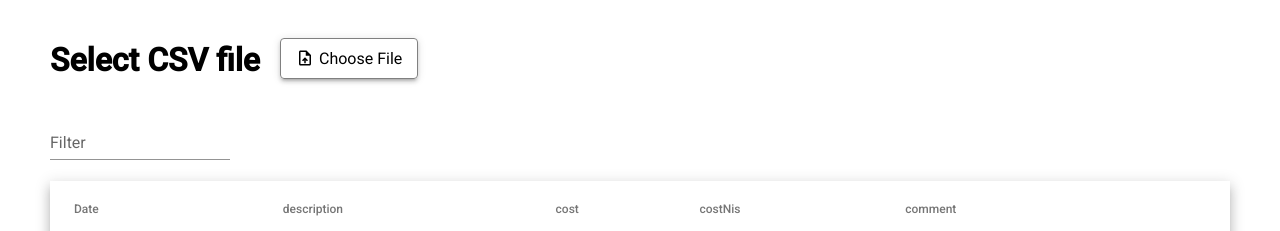
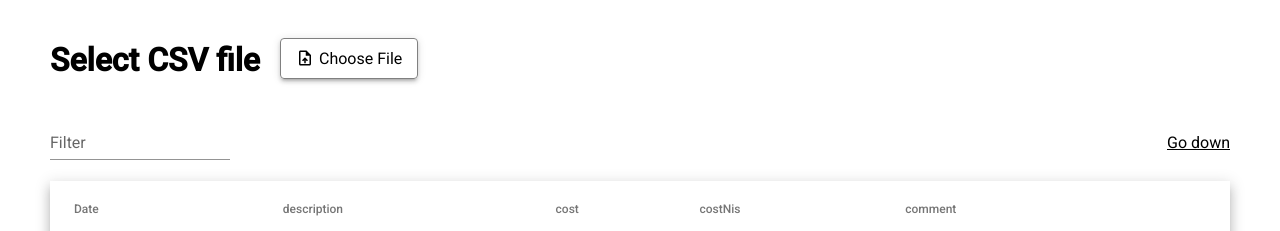
Before and after one commit to Vladi-ed/CalCalculator, an Angular app: page / in a window 1280 px wide. Shown: the top 231 px of the page. Built offline with nearby package versions, Linux system fonts and the light colour scheme; what csv-parse would draw is missing.

Commit message:
added date format

```diff
--- a/src/app/app.component.html
+++ b/src/app/app.component.html
@@ -17,7 +17,7 @@
   </div>
 
 
-  <div>
+  <div style="display: flex; justify-content: space-between; align-items: baseline">
     <mat-form-field appearance="standard">
       <mat-label>Filter</mat-label>
       <input matInput #filter (keyup)="filterTransactions(filter.value)" type="search">
@@ -27,6 +27,7 @@
         </svg>
       </span>
     </mat-form-field>
+    <a href="#footer">Go down</a>
   </div>
 
 
@@ -36,7 +37,7 @@
       <!-- Date Column -->
       <ng-container matColumnDef="date">
         <th mat-header-cell *matHeaderCellDef mat-sort-header=""> Date </th>
-        <td mat-cell *matCellDef="let row"> {{row.date}} </td>
+        <td mat-cell *matCellDef="let row"> {{ row.date | date:'longDate' }} </td>
         <td mat-footer-cell *matFooterCellDef> Total </td>
       </ng-container>
 
@@ -63,7 +64,7 @@
       <ng-container matColumnDef="translation">
         <th mat-header-cell *matHeaderCellDef mat-sort-header=""> translation </th>
         <td mat-cell *matCellDef="let row"> {{row.translation}} </td>
-        <td mat-footer-cell *matFooterCellDef><a href="#">Go UP</a> </td>
+        <td mat-footer-cell *matFooterCellDef><a href="#">Go UP</a></td>
       </ng-container>
 
       <!-- cost Column -->
@@ -101,4 +102,5 @@
     </table>
   </div>
 
+  <div id="footer"></div>
 </div>
--- a/src/app/app.component.ts
+++ b/src/app/app.component.ts
@@ -28,11 +28,18 @@ export class AppComponent {
       fromLine: 4,
       delimiter: '\t',
       relaxColumnCountLess: true,
-      relaxQuotes: true
+      relaxQuotes: true,
+      cast: (cellValue, context) => {
+        if (context.index == 0) {
+          // convert to US date format
+          const dateSplit = cellValue.split('/');
+          return dateSplit[1] + '/' + dateSplit[0] + '/' + dateSplit[2];
+        }
+        else return cellValue;
+      }
     });
 
     records.pop(); // removes summary
-
     records.forEach(line => {
       // count number of similar operations
       line.count = records.filter(v => v.description == line.description).length;
```
